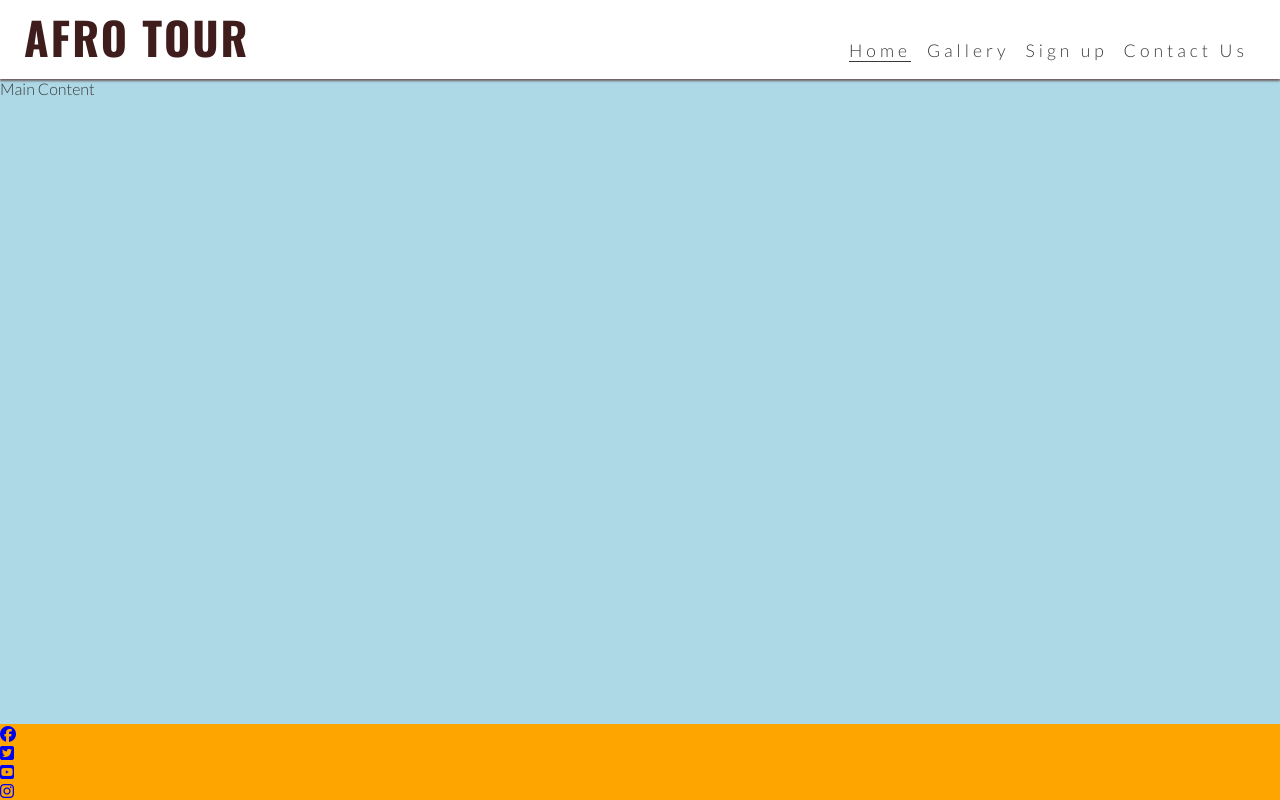
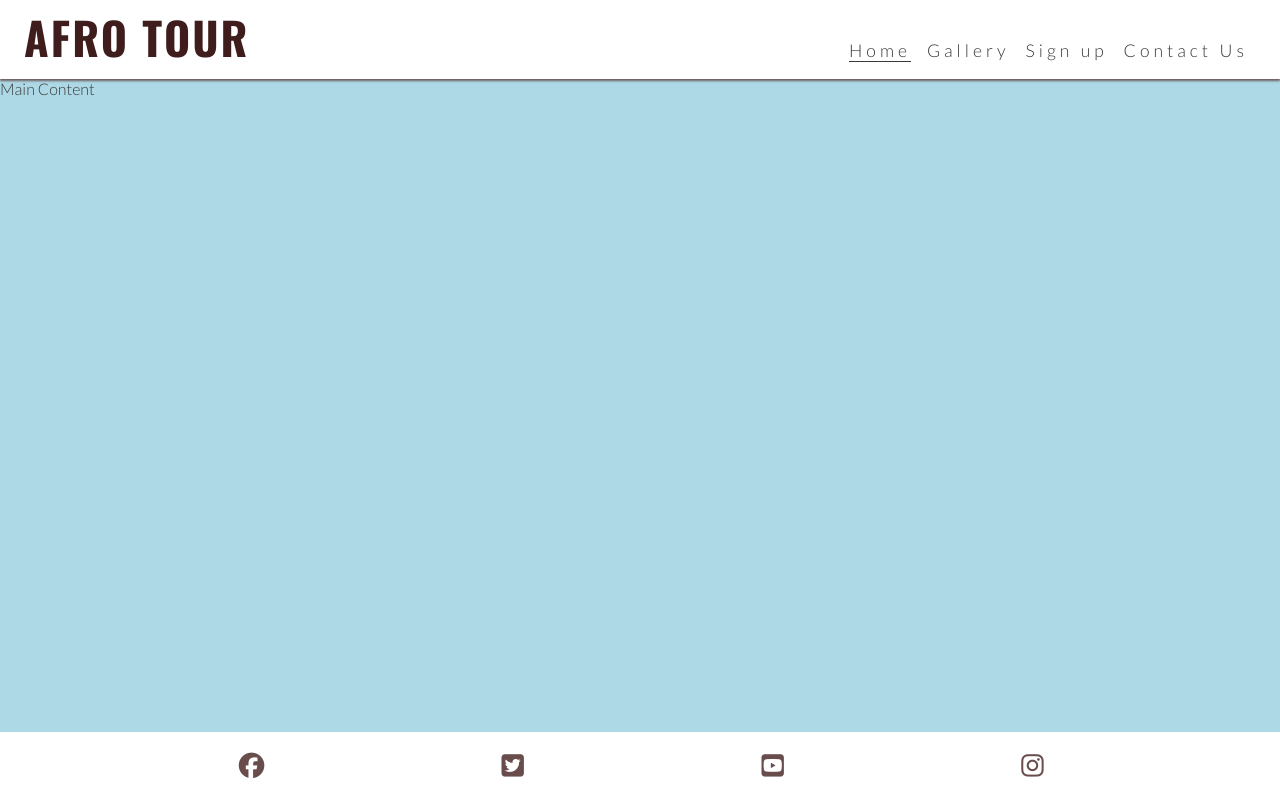
Before and after one commit to Amba2018/afro-tour, a plain HTML site: page index.html in a window 1280 px wide. Drawn offline with nearby package versions, Linux system fonts and the light colour scheme.

Commit message:
Style footer icons for all screens

```diff
--- a/assets/css/style.css
+++ b/assets/css/style.css
@@ -92,7 +92,19 @@ main {
 
 /* Footer */
 footer {
-    background-color: orange;
+    #social-networks {
+        text-align: center;
+        padding: 20px 0;
+        display: flex;
+        justify-content: space-evenly;
+        list-style-type: none;
+    }
+}
+
+#social-networks i {
+    font-size: 160%;
+    padding: 5%;
+    color: #694d4d;
 }
 
 /* Media query: tablets and larger (768px and up) */
```
